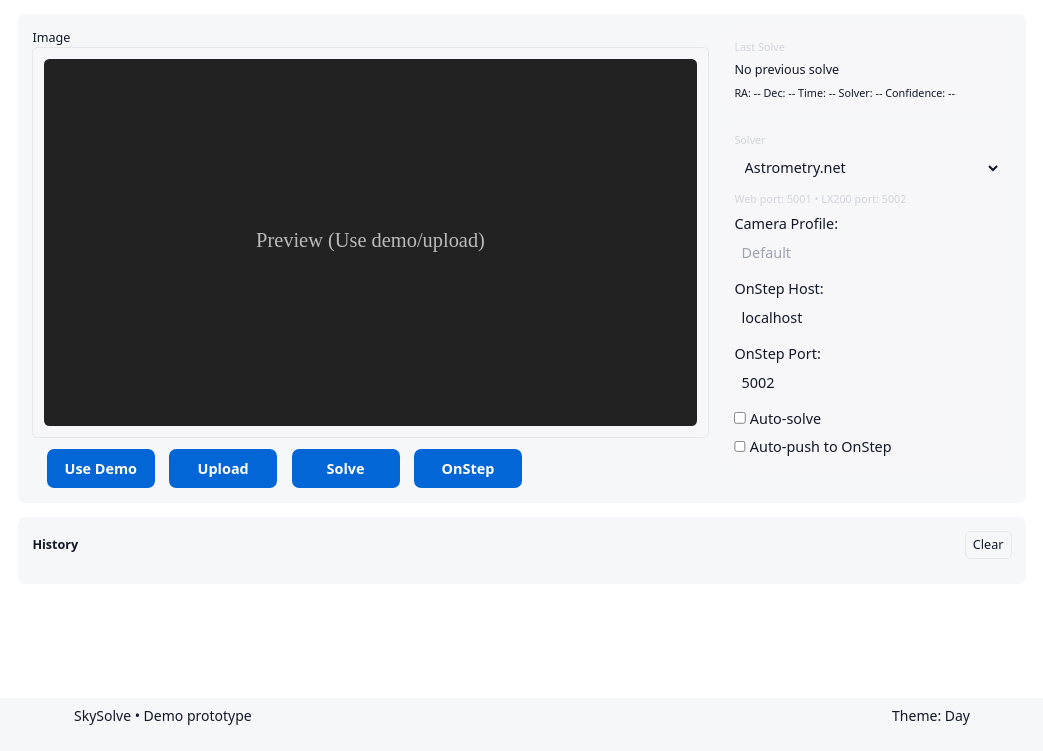
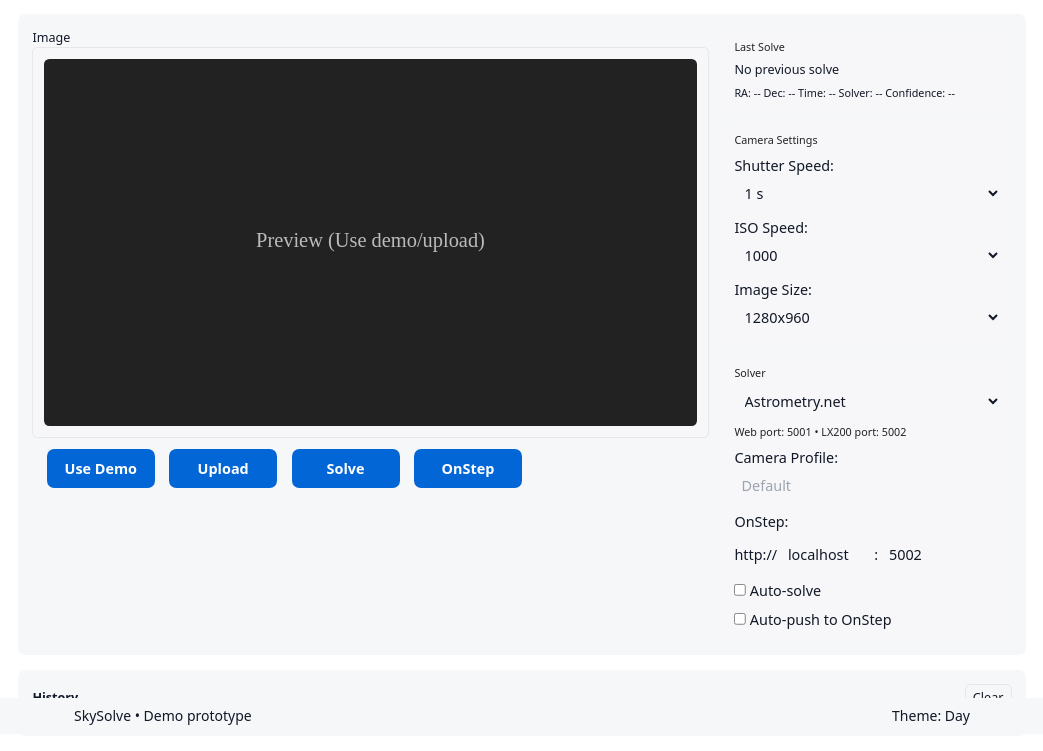
Before and after one commit to tomotvos/skysolve-next, a FastAPI app: page / in a window 1280 px wide. Shown: the part 66-817 px from the top of the page, without its empty margins (118-1161 px from the left). Before the commit the page ends 791 px from the top, so only its background shows below. Run offline with FastAPI, Linux system fonts and the light colour scheme; some libraries are stand-ins or nearby versions.

Commit message:
Settings storage, preliminary

```diff
--- /dev/null
+++ b/skysolve_next/settings.json
@@ -0,0 +1,14 @@
+{
+  "camera": {
+    "shutter_speed": "1",
+    "iso_speed": "1000",
+    "image_size": "1280x960"
+  },
+  "solver": {
+    "type": "astrometry"
+  },
+  "onstep": {
+    "host": "localhost",
+    "port": 5002
+  }
+}
--- a/skysolve_next/web/app.py
+++ b/skysolve_next/web/app.py
@@ -1,14 +1,46 @@
-from fastapi import FastAPI, WebSocket, Request
+from fastapi import FastAPI, WebSocket, Request, Body
 from fastapi.responses import HTMLResponse, JSONResponse, FileResponse
 from fastapi.staticfiles import StaticFiles
 from skysolve_next.core.config import settings
 from skysolve_next.core.models import SolveResult
+import os
+import json
 
 app = FastAPI(title="Skysolve Next", version="0.1.0")
 app.mount("/static", StaticFiles(directory="skysolve_next/web/static"), name="static")
 
 STATUS = {"mode": "solve", "fps": 0.0, "last_conf": None}
 LAST: SolveResult | None = None
+
+SETTINGS_PATH = os.path.join(os.path.dirname(os.path.dirname(__file__)), "settings.json")
+DEFAULT_SETTINGS = {
+    "camera": {
+        "shutter_speed": "1",
+        "iso_speed": "1000",
+        "image_size": "1280x960"
+    },
+    "solver": {
+        "type": "astrometry"
+    },
+    "onstep": {
+        "host": "localhost",
+        "port": 5002
+    }
+}
+
+def load_settings():
+    if not os.path.exists(SETTINGS_PATH):
+        with open(SETTINGS_PATH, "w") as f:
+            json.dump(DEFAULT_SETTINGS, f, indent=2)
+        return DEFAULT_SETTINGS.copy()
+    with open(SETTINGS_PATH, "r") as f:
+        return json.load(f)
+
+def save_settings(settings):
+    with open(SETTINGS_PATH, "w") as f:
+        json.dump(settings, f, indent=2)
+
+SETTINGS = load_settings()
 
 @app.get("/status")
 def status():
@@ -57,3 +89,19 @@
     # Dummy response for auto-push toggle
     enabled = payload.get("enabled", False)
     return {"result": "success", "auto_push": enabled}
+
+@app.get("/settings")
+def get_settings():
+    return SETTINGS
+
+@app.post("/settings")
+def update_settings(new_settings: dict = Body(...)):
+    global SETTINGS
+    # Merge each section instead of overwriting
+    for section, values in new_settings.items():
+        if section in SETTINGS and isinstance(values, dict):
+            SETTINGS[section].update(values)
+        else:
+            SETTINGS[section] = values
+    save_settings(SETTINGS)
+    return SETTINGS
--- a/skysolve_next/web/templates/index.html
+++ b/skysolve_next/web/templates/index.html
@@ -74,11 +74,20 @@
     [data-theme="night"] .text-gray-300 {
       color: #e66 !important;
     }
+    [data-theme="day"] .text-gray-300 {
+      color: #222 !important;
+    }
     [data-theme="night"] #status-label {
       color: #e66 !important;
     }
     [data-theme="night"] #status-chip {
       color: #e66 !important;
+    }
+    #preview {
+      width: 100%;
+      height: auto;
+      max-width: 100%;
+      display: block;
     }
   </style>
 </head>
@@ -134,6 +143,43 @@
               <span>Confidence:</span> <span id="confidence">--</span>
             </div>
           </div>
+          <div class="bg-white/5 rounded-md p-3 mb-3">
+            <div class="text-xs text-gray-300">Camera Settings</div>
+            <label class="block mt-2">Shutter Speed:
+              <select id="shutter-speed" class="w-full rounded-md p-2 bg-white/5 focus-ring">
+                <option value="2">2 s</option>
+                <option value="1" selected>1 s</option>
+                <option value="1/2">1/2 s</option>
+                <option value="1/4">1/4 s</option>
+                <option value="1/8">1/8 s</option>
+                <option value="1/15">1/15 s</option>
+                <option value="1/30">1/30 s</option>
+                <option value="1/60">1/60 s</option>
+                <option value="1/125">1/125 s</option>
+                <option value="1/250">1/250 s</option>
+                <option value="1/500">1/500 s</option>
+                <option value="1/1000">1/1000 s</option>
+              </select>
+            </label>
+            <label class="block mt-2">ISO Speed:
+              <select id="iso-speed" class="w-full rounded-md p-2 bg-white/5 focus-ring">
+                <option value="2000">2000</option>
+                <option value="1600">1600</option>
+                <option value="1000" selected>1000</option>
+                <option value="800">800</option>
+                <option value="400">400</option>
+                <option value="200">200</option>
+                <option value="100">100</option>
+                <option value="60">60</option>
+              </select>
+            </label>
+            <label class="block mt-2">Image Size:
+              <select id="image-size" class="w-full rounded-md p-2 bg-white/5 focus-ring">
+                <option value="640x480">640x480</option>
+                <option value="1280x960" selected>1280x960</option>
+              </select>
+            </label>
+          </div>
           <div class="bg-white/5 rounded-md p-3">
             <div class="text-xs text-gray-300">Solver</div>
             <div class="mt-1">
@@ -146,11 +192,13 @@
             <label class="block mt-2">Camera Profile:
               <input type="text" id="camera-profile" class="w-full rounded-md p-2 bg-white/5 focus-ring" placeholder="Default"/>
             </label>
-            <label class="block mt-2">OnStep Host:
-              <input type="text" id="onstep-host" class="w-full rounded-md p-2 bg-white/5 focus-ring" value="localhost"/>
+            <label class="block mt-2">OnStep:
+              <input type="hidden" />
             </label>
-            <label class="block mt-2">OnStep Port:
-              <input type="number" id="onstep-port" class="w-full rounded-md p-2 bg-white/5 focus-ring" value="5002" min="1" max="65535"/>
+            <label class="block mt-1 flex items-center">  <span class="mr-1">http://</span>
+              <input type="text" id="onstep-host" class="rounded-md p-2 bg-white/5 focus-ring w-24 mr-1" value="localhost" />
+              <span class="mx-1">:</span>
+              <input type="number" id="onstep-port" class="rounded-md p-2 bg-white/5 focus-ring w-20" value="5002" min="1" max="65535" />
             </label>
             <label class="block mt-2"><input type="checkbox" id="auto-solve"> Auto-solve</label>
             <label class="block mt-2"><input type="checkbox" id="auto-push"> Auto-push to OnStep</label>
@@ -278,6 +326,7 @@
       .then(() => { debugLog('Auto-push response: success'); setStatusBadge('OK'); })
       .catch((e) => { debugLog('Auto-push error: ' + e); setStatusBadge('Error'); });
   });
+  // Remove JS that sets previewImg.width/height and only rely on CSS for sizing
   // Example: update status badge (simulate status)
   function setStatusBadge(status) {
     const label = document.getElementById('status-label');
@@ -296,6 +345,46 @@
   }
   // On page load, ensure status badge text is white
   setStatusBadge('OK');
+
+  // Load settings from backend and update UI
+  fetch('/settings').then((r) => r.json()).then(settings => {
+    // Camera settings
+    document.getElementById('shutter-speed').value = settings.camera.shutter_speed;
+    document.getElementById('iso-speed').value = settings.camera.iso_speed;
+    document.getElementById('image-size').value = settings.camera.image_size;
+    // Solver settings
+    document.getElementById('solver-select').value = settings.solver.type;
+    // OnStep settings
+    document.getElementById('onstep-host').value = settings.onstep.host;
+    document.getElementById('onstep-port').value = settings.onstep.port;
+  });
+
+  // Save settings to backend when changed
+  function saveSetting(section, key, value) {
+    fetch('/settings', {
+      method: 'POST',
+      headers: {'Content-Type': 'application/json'},
+      body: JSON.stringify({[section]: {[key]: value}})
+    });
+  }
+  document.getElementById('shutter-speed').addEventListener('change', function() {
+    saveSetting('camera', 'shutter_speed', this.value);
+  });
+  document.getElementById('iso-speed').addEventListener('change', function() {
+    saveSetting('camera', 'iso_speed', this.value);
+  });
+  document.getElementById('image-size').addEventListener('change', function() {
+    saveSetting('camera', 'image_size', this.value);
+  });
+  document.getElementById('solver-select').addEventListener('change', function() {
+    saveSetting('solver', 'type', this.value);
+  });
+  document.getElementById('onstep-host').addEventListener('change', function() {
+    saveSetting('onstep', 'host', this.value);
+  });
+  document.getElementById('onstep-port').addEventListener('change', function() {
+    saveSetting('onstep', 'port', this.value);
+  });
 });
 </script>
 </body>
```
Also changed, not shown: docs/api.md (added, +198 -0 lines).
